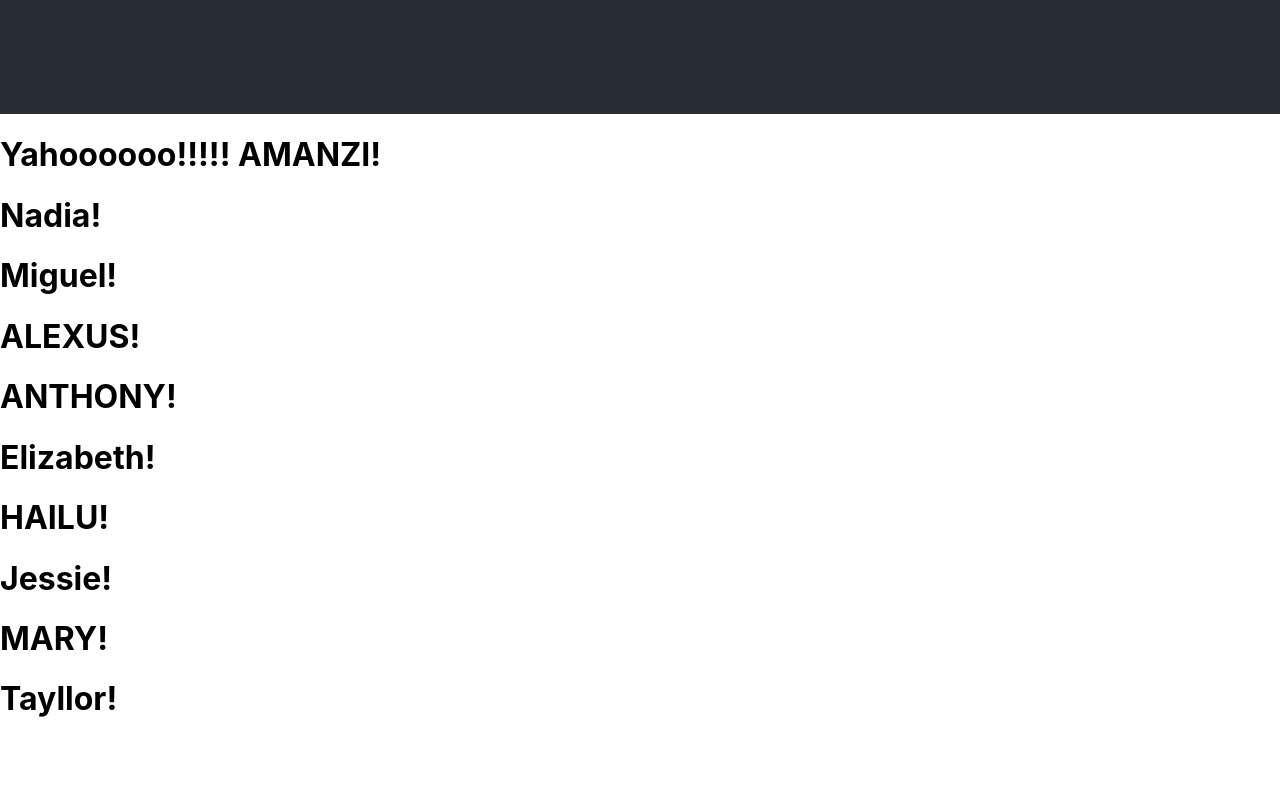
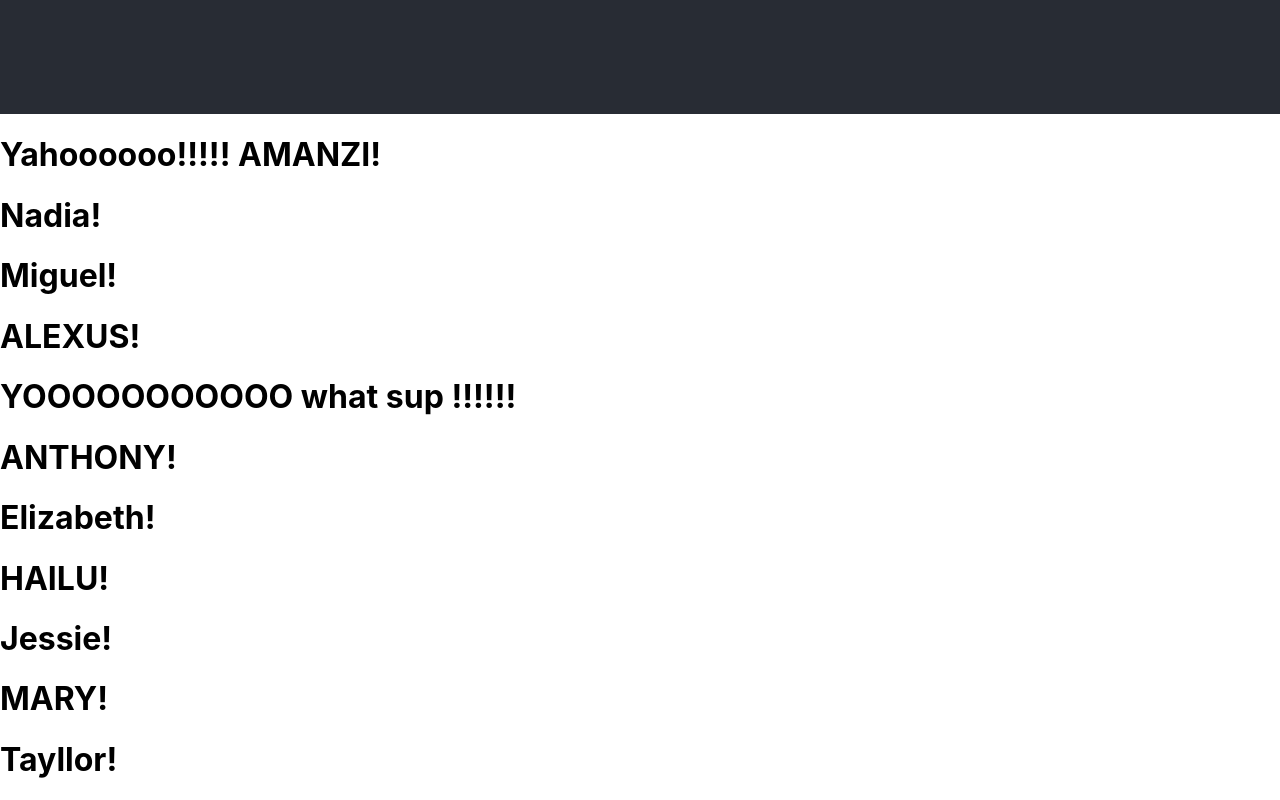
Before and after one commit to polishponcho/codeolis-webpage, a React (Create React App) app: page / in a window 1280 px wide. Shown: the part 686-1486 px from the top of the page. Before the commit the page ends 1426 px from the top, so only its background shows below. Built offline with nearby package versions, Linux system fonts and the light colour scheme.

Commit message:
added everret file

```diff
--- a/src/codeolis/Alexus.js
+++ b/src/codeolis/Alexus.js
@@ -5,6 +5,13 @@ function Alexus() {
   return (
     <>
       <h1>ALEXUS!</h1>
+
+
+
+
+
+
+<h1>YOOOOOOOOOOO what sup !!!!!!</h1>
     </>
   );
 }
```
Also changed, not shown: src/codeolis/Everret.js (added, +12 -0 lines).
